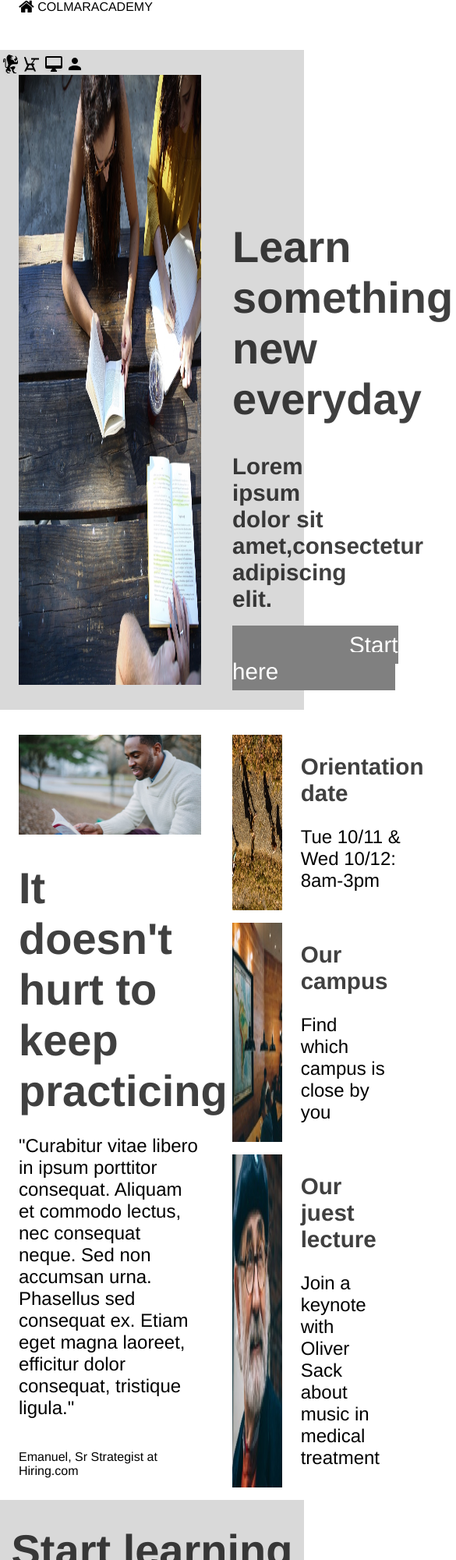
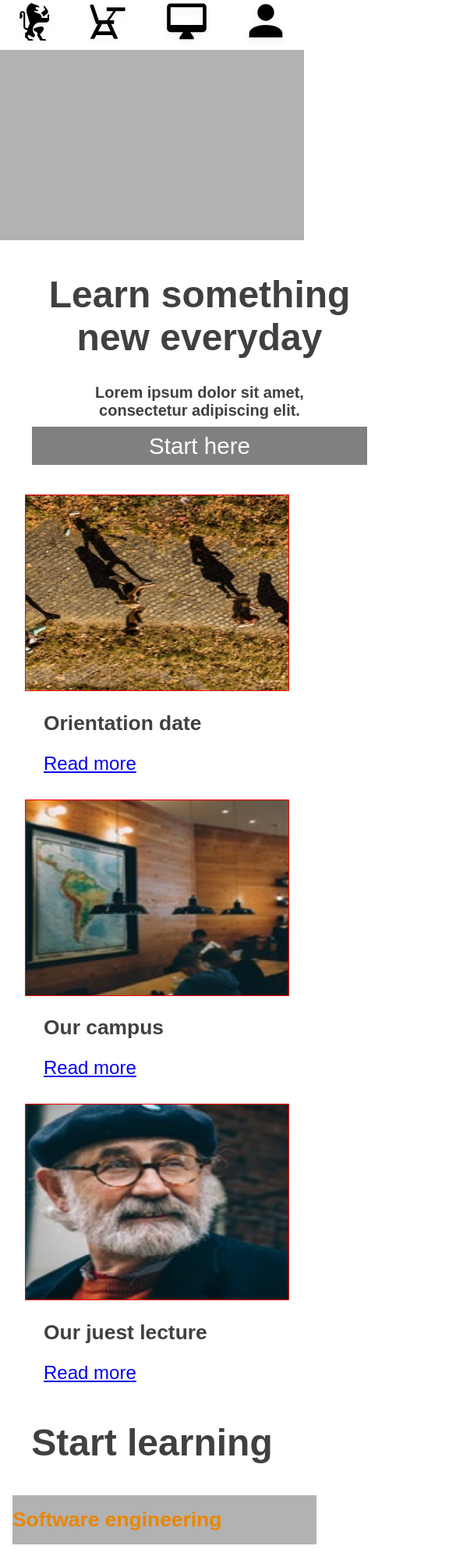
Before and after one commit to MLJin/MLJin.github.io, a plain HTML site: page Capstone_ColmarAcademy/index.html in a window 390 px wide. Shown: the top 2000 px of the page at 78% size, 585 px wide, since content can reach past the window. Drawn offline with Linux system fonts and the light colour scheme.

Commit message:
project complete

```diff
--- a/Capstone_ColmarAcademy/css/style.css
+++ b/Capstone_ColmarAcademy/css/style.css
@@ -1,5 +1,5 @@
 html {
-  font-family:helvetica;
+  font-family: "Arial", sans-serif;
   font-size: 16px;
 }
 body{margin:0 auto;
@@ -11,8 +11,9 @@ margin: 0 0;
 }
 .header i,head{
   padding-left: 24px;
+  font-size: 2.5rem;
 }
-.icon{display: inline-flex;
+.icon{
   display: none;}
 .container{
   margin: 0 0;
@@ -24,6 +25,7 @@ margin: 0 0;
   display: inline-flex;
   justify-content: flex-end;
   margin-left: 16px;
+  color:rgba(0,0,235,0.7)
 }
 /* Banner */
 .banner{
@@ -50,11 +52,16 @@ padding-left: 24px;}
   background-color: gray;
   text-align: center;
 }
-h2{font-size: 1.85rem;
+h2{font-size: 1.65rem;
    color: rgba(0,0,0,0.75);}
 h1{
-  font-size: 3.5rem;
+  font-size: 3rem;
   color:rgba(0,0,0,0.75);
+}
+.banner1 span:hover{
+  color: rgba(0,0,0,0.8);
+  background-color: rgba(255, 0, 0, 0.5);
+  transition: all 200ms ease-in 200ms;
 }
 
 /* Main */
@@ -99,6 +106,9 @@ h1{
 padding-left: 24px;
 }
 .detail p, nav a{font-size:1.5rem;}
+.detail nav a{
+
+}
 /* Learning */
 .title{
 width: 100%;
@@ -125,6 +135,12 @@ background-color:rgba(0,0,0,0.15);}
   width:100%;
   margin: 0 0;
   padding-left: 16px;
+}
+.learning2 h3:hover{
+  text-decoration: underline;
+  color: rgba(0,0,234,0.7);
+  transition: color 250ms linear 200ms,
+
 }
 
 /* Exhibition */
@@ -203,11 +219,78 @@ footer{
 }
 
 @media only screen and (max-width: 512px) {
+.header{
+  display: none;}
+.icon{display: flex;
+  justify-content: space-around;
+  height: 64px;
+}
+.banner img{display: none;
+  border: 1px solid red;
+  }
+.banner{
+  display: inline-block;
+  background-color:rgba(0,0,0,0.3);
+  height: 180px;
+  padding-left: 0px;}
+.banner1{
+  width: 512px;
+  margin:0 0;
+  padding: 0 0;
+  margin-top: 254px;
+  text-align: center;
+}
 
-.header head,i,nav{
-  display: none;}
-.icon{
-  display: inline-flex;
-  justify-content: space-around;
+.banner h2{font-size: 1.25rem;}
+.banner h1, h2,span{
+  padding-left: 0;
 }
 }
+@media only screen and (max-width: 512px) {
+.main1{
+  display: none;
+}
+.information{
+margin: 0 0;
+}
+.main2{display: inline-block;
+width: 100%;
+padding: 16px 16px;}
+.main2 img{
+  width: 90%;
+  border: 1px solid red;
+  text-align: center;
+  height: 250px;
+}
+}
+
+@media only screen and (max-width: 512px) {
+.learning1 img{
+  display: none;
+}
+.learning2 h3, p{
+  display: none;
+}
+.title{
+  background-color: white;
+}
+.learning{
+  display: inline-block;
+  background-color: white;
+  padding-bottom: 0px;
+
+}
+.learning2 h2{
+  margin-top: 8px;
+  background-color: rgba(0,0,0,0.3);
+  color:rgba(234,134,0,1);
+  padding:16px 16px 16px 0px;
+}
+
+.exhibition2{
+  display: none;
+}
+.ending nav{
+  display: none;
+}
+}
--- a/Capstone_ColmarAcademy/index.html
+++ b/Capstone_ColmarAcademy/index.html
@@ -19,19 +19,19 @@
         <li>Sign in</li>
       </ul>
     </nav>
+      </div>
     <div class="icon">
       <img src="capstone_colmar_assets\images\ic-logo.svg"/>
       <img src="capstone_colmar_assets\images\ic-on-campus.svg"/>
       <img src="capstone_colmar_assets\images\ic-online.svg"/>
       <img src="capstone_colmar_assets\images\ic-login.svg"/>
     </div>
-  </div>
   <!-- Banner section -->
   <div class="banner">
   <img src="capstone_colmar_assets/images/banner.jpg"/>
   <div class="banner1">
   <h1>Learn something <br/>new everyday</h1>
-  <h2>Lorem ipsum dolor sit amet,consectetur adipiscing elit.</h2>
+  <h2>Lorem ipsum dolor sit amet,<br/>consectetur adipiscing elit.</h2>
   <span>Start here</span>
   </div>
   </div>
```
